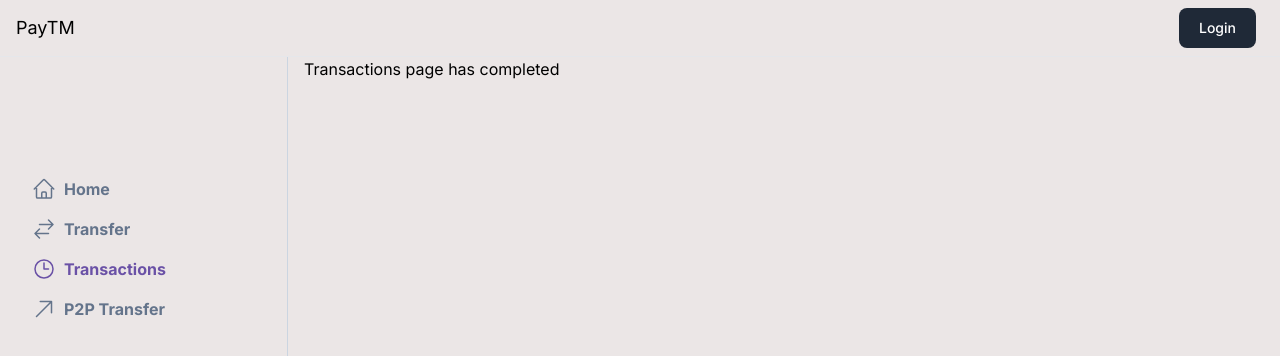
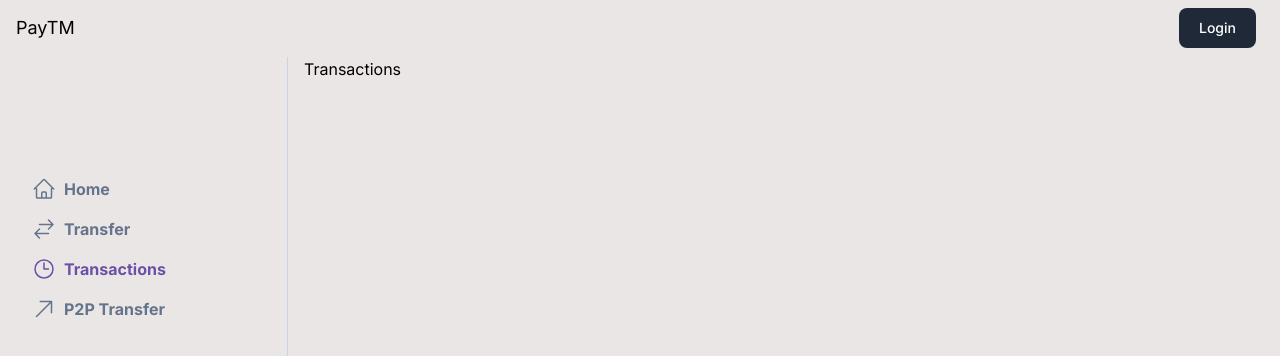
Before and after one commit to ujjawal396/PaytmProject, a Next.js app in the folder apps/user-app/: page /transactions in a window 1280 px wide. Shown: the top 356 px of the page. Built offline with nearby package versions, Linux system fonts and the light colour scheme; no server answers.

Commit message:
issue resolved

```diff
--- a/apps/user-app/app/(dashboard)/transactions/page.tsx
+++ b/apps/user-app/app/(dashboard)/transactions/page.tsx
@@ -1,6 +1,6 @@
 
 export default function() {
     return <div>
-        Transactions page has completed
+        Transactions
     </div>
 }
```
